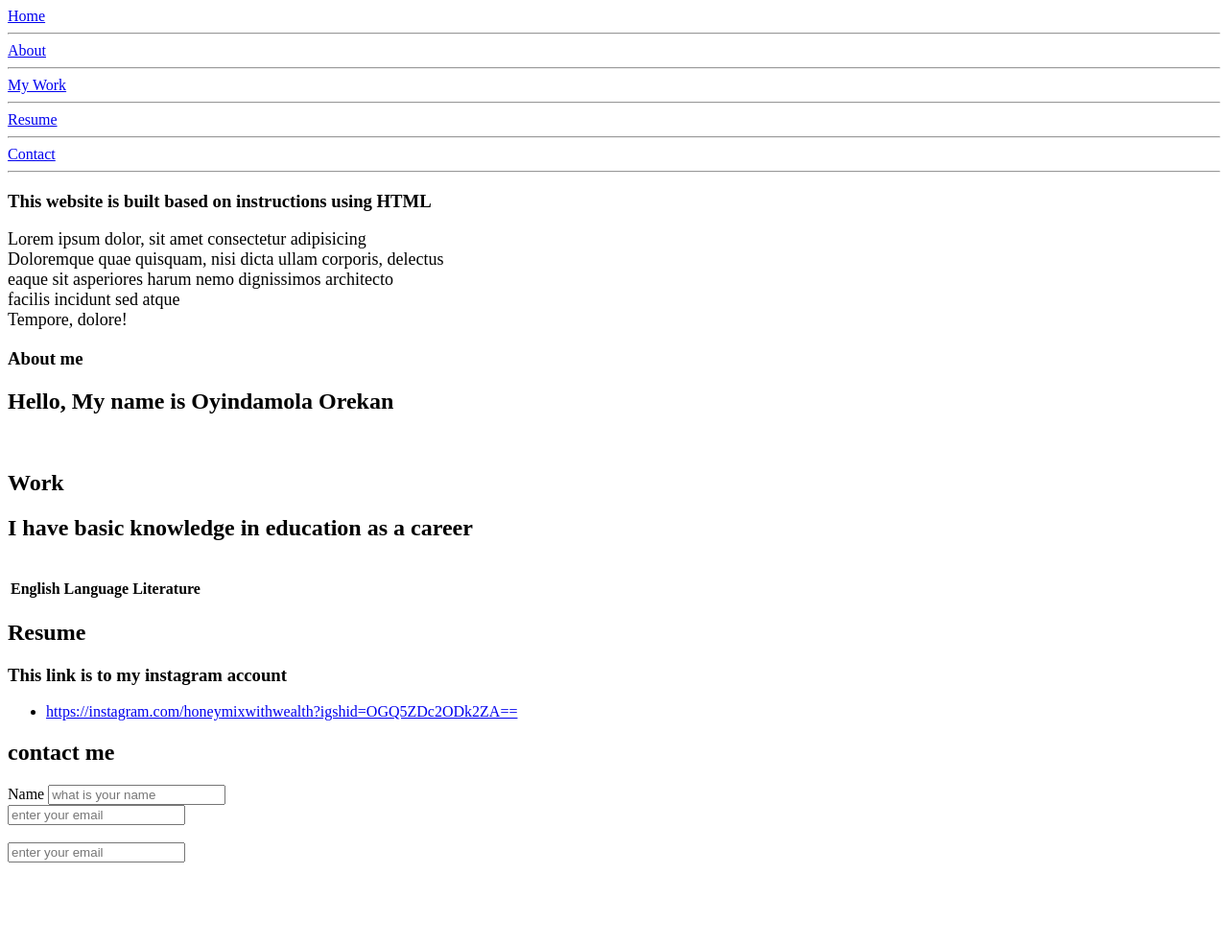
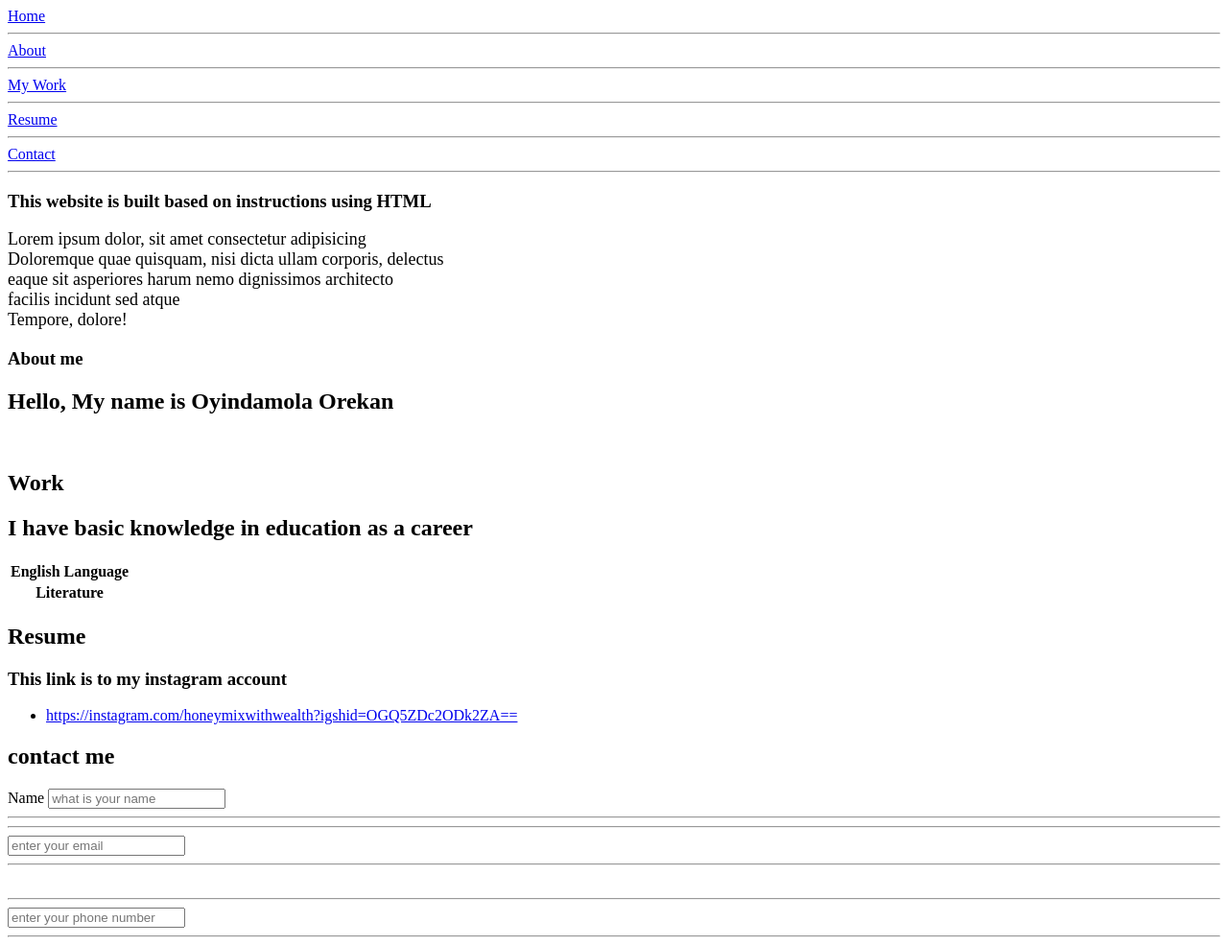
Before and after one commit to Oyindaaamolatech/HTML, a plain HTML site: page index.html in a window 1280 px wide. Shown: the whole page at 96% size. Before the commit the page ends 907 px from the top, so only its background shows below. Drawn offline with Linux system fonts and the light colour scheme.

Commit message:
Add files via upload

```diff
--- a/index.html
+++ b/index.html
@@ -55,12 +55,12 @@
                 <h2>I have basic knowledge in education as a career </h2>
                     <table>
                         <tr>
-                            <p>
                             <th>English Language</th>
+                        </tr>
+                        <tr>
+                     <th>Literature</th>
+                        </tr>
 
-                            </p>
-                            <th>Literature</th> <br>
-                        </tr>
                     </table>
             </div>
                 </section>
@@ -81,11 +81,11 @@
             <h2>contact me</h2>
             <form action="">
                 <label for="">Name</label>
-                <input type="text"placeholder="what is your name "><br>
-                <label for="email"></label>
-                <input type="email"placeholder="enter your email"><br>
-                <label for="phone number"></label><br>
-                <input type="phone number"placeholder="enter your email"><br>
+                <input type="text"placeholder="what is your name "><br><hr>
+                <label for="email"></label><hr>
+                <input type="email"placeholder="enter your email"><br><hr>
+                <label for="phone number"></label><br><hr>
+                <input type="phone number"placeholder="enter your phone number"><br><hr>
 
 
            </form>
```
